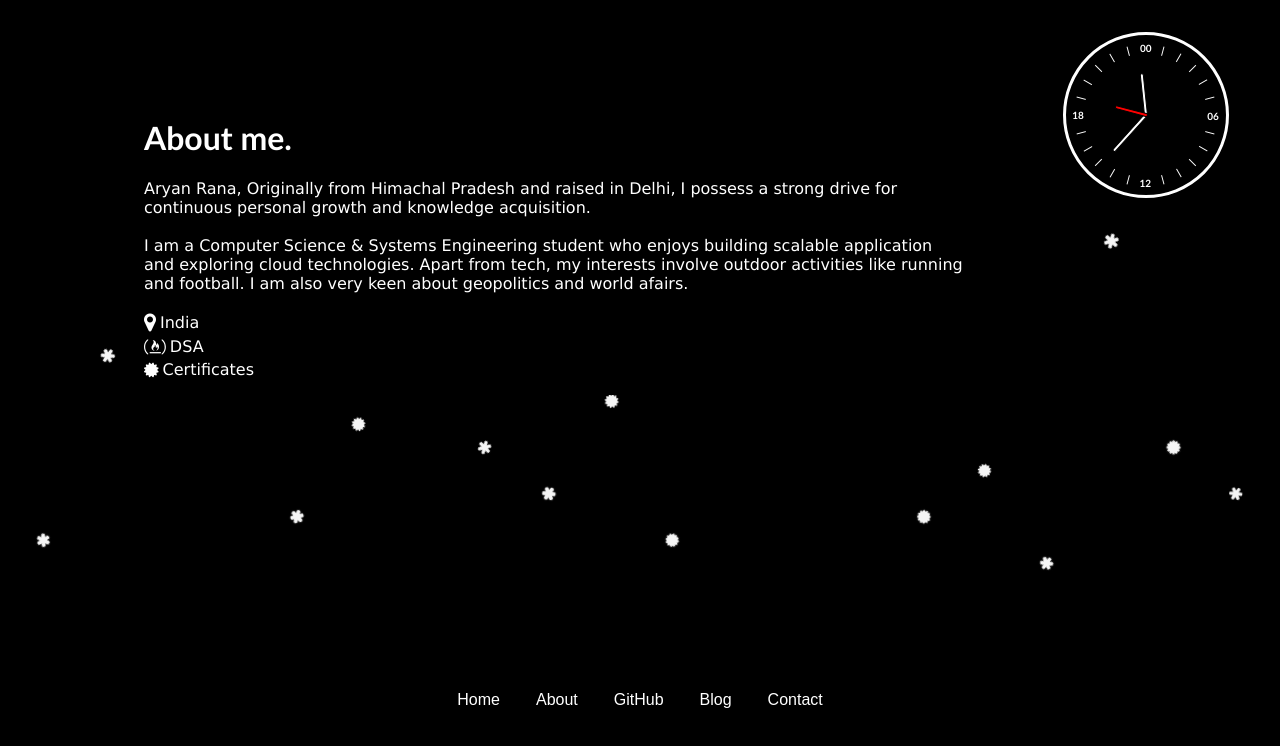
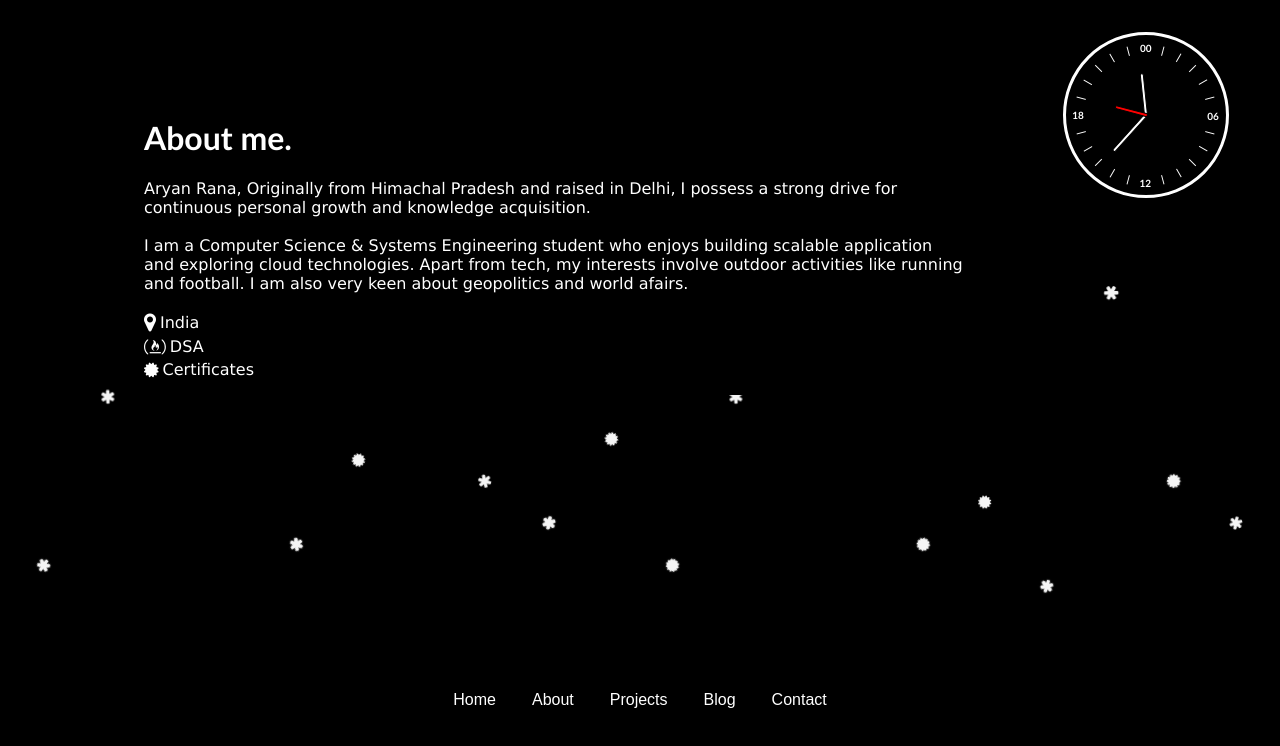
Before and after one commit to ar-rana/Portfolio, a React (Vite) app in the folder client/: page /about in a window 1280 px wide. Shown: the top 746 px of the page. Built offline with nearby package versions, Linux system fonts and the light colour scheme.

Commit message:
Fixed minor bugs

```diff
--- a/client/src/Pages/Contact.tsx
+++ b/client/src/Pages/Contact.tsx
@@ -1,6 +1,7 @@
 import React, { useRef, useState } from "react";
 import Navigation from "../components/Navigation/Navigation";
 import ReCAPTCHA from "react-google-recaptcha";
+import PrettyButton from "../components/PrettyButton/PrettyButton";
 
 const Contact: React.FC = () => {
   const [loading, setLoading] = useState<boolean>(false);
@@ -107,13 +108,7 @@ const Contact: React.FC = () => {
             {loading ? (
               <span className="loading_form fa fa-circle-o-notch fa-spin"></span>
             ) : (
-              <input
-                type="submit"
-                value={loading ? "Please wait..." : "Submit"}
-                className="form_button"
-                style={{ fontWeight: "bold" }}
-                onClick={(e: React.MouseEvent) => handleFormSubmit(e)}
-              />
+              <PrettyButton text="&emsp;&emsp;Send&emsp;&emsp;" onClick={() => handleFormSubmit}/>
             )}
           </form>
         </div>
--- a/client/src/components/AboutView/AboutView.tsx
+++ b/client/src/components/AboutView/AboutView.tsx
@@ -20,27 +20,23 @@ const AboutView = () => {
         <span className="fa fa-map-marker" style={{ fontSize: "21px" }}></span>
         <span className={styles.about_text}>India</span>
       </div>
-      <div className={styles.drop_down}>
-          <div className={styles.inline_text}>
+        <div className={`${styles.inline_text} ${styles.drop_down}`}>
           <span
             className="fa fa-free-code-camp"
             style={{ fontSize: "17px" }}
           ></span>
           <span className={styles.about_text}>DSA</span>
-          </div>
           <ul>
             <li><a href="https://leetcode.com/u/ar_Rana/" target="_blank">LeetCode</a></li>
             <li><a href="https://www.geeksforgeeks.org/user/ar_rana/" target="_blank">Geeks for Geeks</a></li>
           </ul>
         </div>
-      <div className={styles.drop_down}>
-        <div className={styles.inline_text}>
+        <div className={`${styles.inline_text} ${styles.drop_down}`}>
           <span
             className="fa fa-certificate"
             style={{ fontSize: "17px" }}
           ></span>
           <span className={styles.about_text}>Certificates</span>
-        </div>
           <ul>
             <li><a href="https://learn.microsoft.com/en-us/users/aryanrana-1742/" target="_blank">Microsoft Learn</a></li>
             <li><a href="https://badgr.com/public/assertions/mCm_THmYQW-suouNNkcYCg?identity__email=aryanrana.connect@gmail.com" target="_blank">Postman API Fundamentals</a></li>
--- a/client/src/components/AboutView/aboutView.module.css
+++ b/client/src/components/AboutView/aboutView.module.css
@@ -16,6 +16,7 @@
 }
 .inline_text {
   display: flex;
+  cursor: pointer;
   align-items: center;
   gap: 4px;
   width: max-content;
@@ -29,7 +30,8 @@
 }
 .drop_down ul {
   display: none;
-  z-index: 1;
+  width: max-content;
+  z-index: 15;
   position: absolute;
   cursor: pointer;
   top: 100%;
@@ -39,6 +41,8 @@
   padding: 2px;
   background-color: whitesmoke;
   border-radius: 10px;
+  max-height: 112px;
+  overflow-x: auto;
 }
 .drop_down ul li {
   margin-top: 2px;
--- a/client/src/components/EmergeButton/emergeButton.module.css
+++ b/client/src/components/EmergeButton/emergeButton.module.css
@@ -23,5 +23,5 @@
 }
 
 .btn:hover {
-  animation: shadow-pop 0.2s both;
+  animation: shadow-pop 0.3s both;
 }
--- a/client/src/components/Navigation/Navigation.tsx
+++ b/client/src/components/Navigation/Navigation.tsx
@@ -24,7 +24,7 @@ const Navigation: React.FC<Props> = ({ home = false}) => {
       </li>
       <li>
         <Link to="/projects">
-          <EmergeButton text="GitHub" />
+          <EmergeButton text="Projects" />
         </Link>
       </li>
       <li>
--- a/client/src/components/ParticleEffect/particleEffect.module.css
+++ b/client/src/components/ParticleEffect/particleEffect.module.css
@@ -20,7 +20,7 @@
   margin: 0px 17px;
   /* text-shadow: 0 0 1px white, 0 0 2px gray; */
   animation: animate linear infinite;
-  animation-duration: calc(200s / var(--i));
+  animation-duration: calc(220s / var(--i));
 }
 .bubble span:nth-child(even) {
   text-shadow: 0 0 2px white, 0 0 3px gray;
```
Lines whose indentation alone changed are shown as unchanged.
